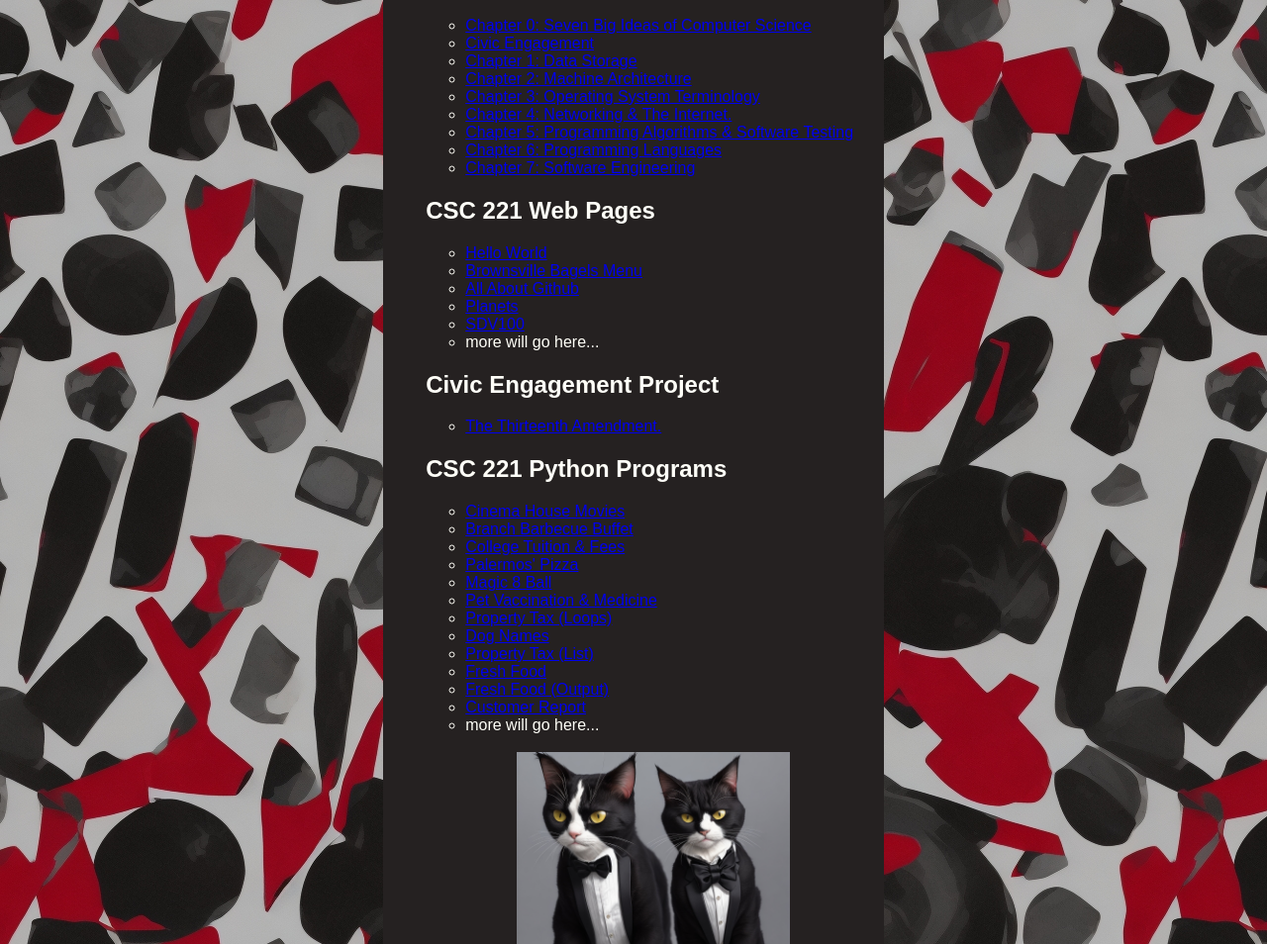
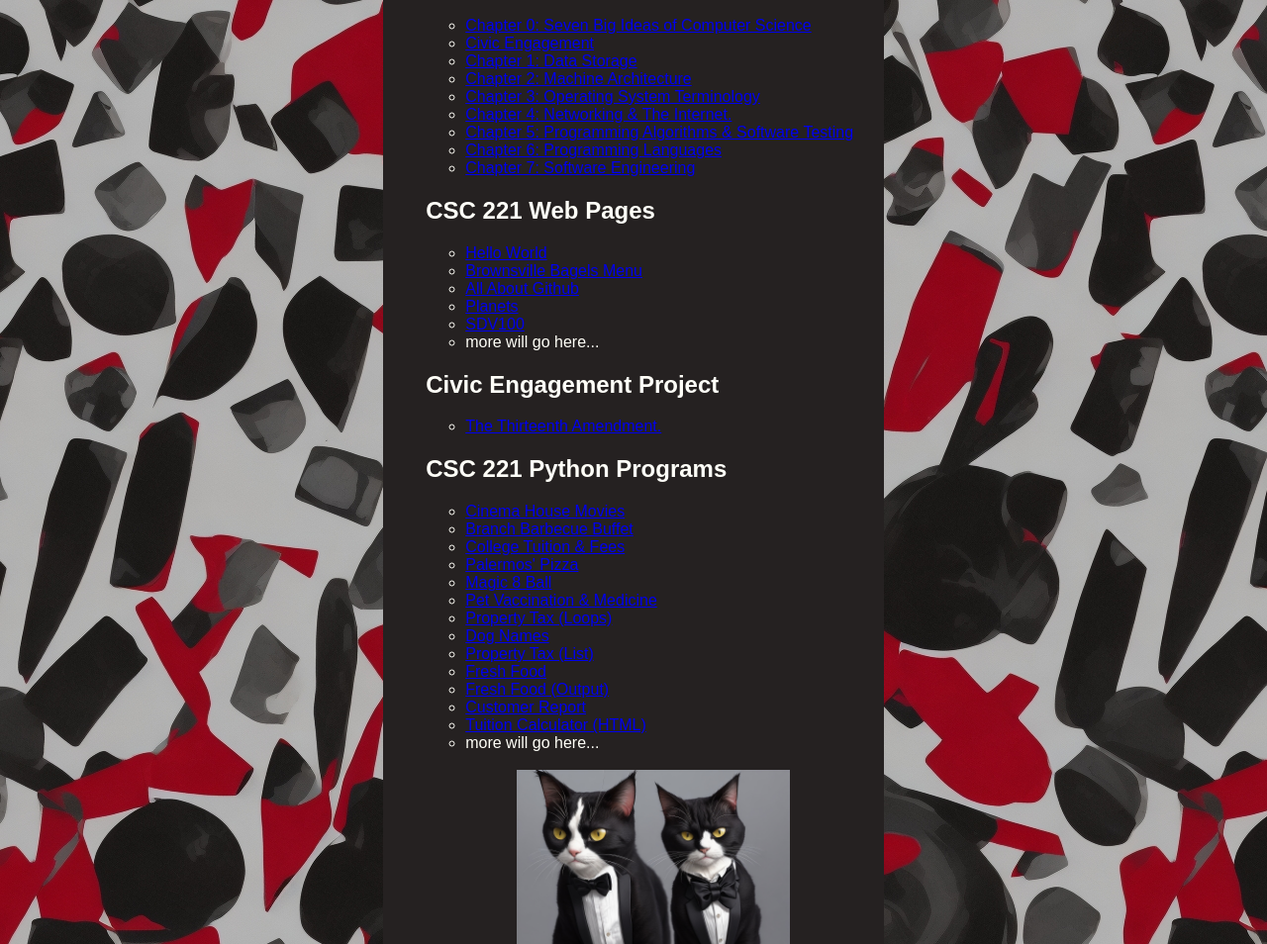
Before and after one commit to ChrisMiller-PVCC/ChrisMiller-pvcc.github.io, a plain HTML site: page index.html in a window 1280 px wide. Shown: the part 146-1100 px from the top of the page at 99% size. Drawn offline with Linux system fonts and the light colour scheme.

Commit message:
Update index.html

```diff
--- a/index.html
+++ b/index.html
@@ -95,6 +95,7 @@
                    <li><a href='FreshFoods.py'>Fresh Food</a></li>
                    <li><a href='ffout.py'>Fresh Food (Output)</a></li>
                    <li><a href='custreport.py'>Customer Report</a></li>
+                   <li><a href='tuition-w-html.py'>Tuition Calculator (HTML)</a></li>
                     <li>more will go here...</li>
                 </ul><br>
                 <img src="myindeximage.jpg" style="width:60%; display:block; margin:auto;">
```
